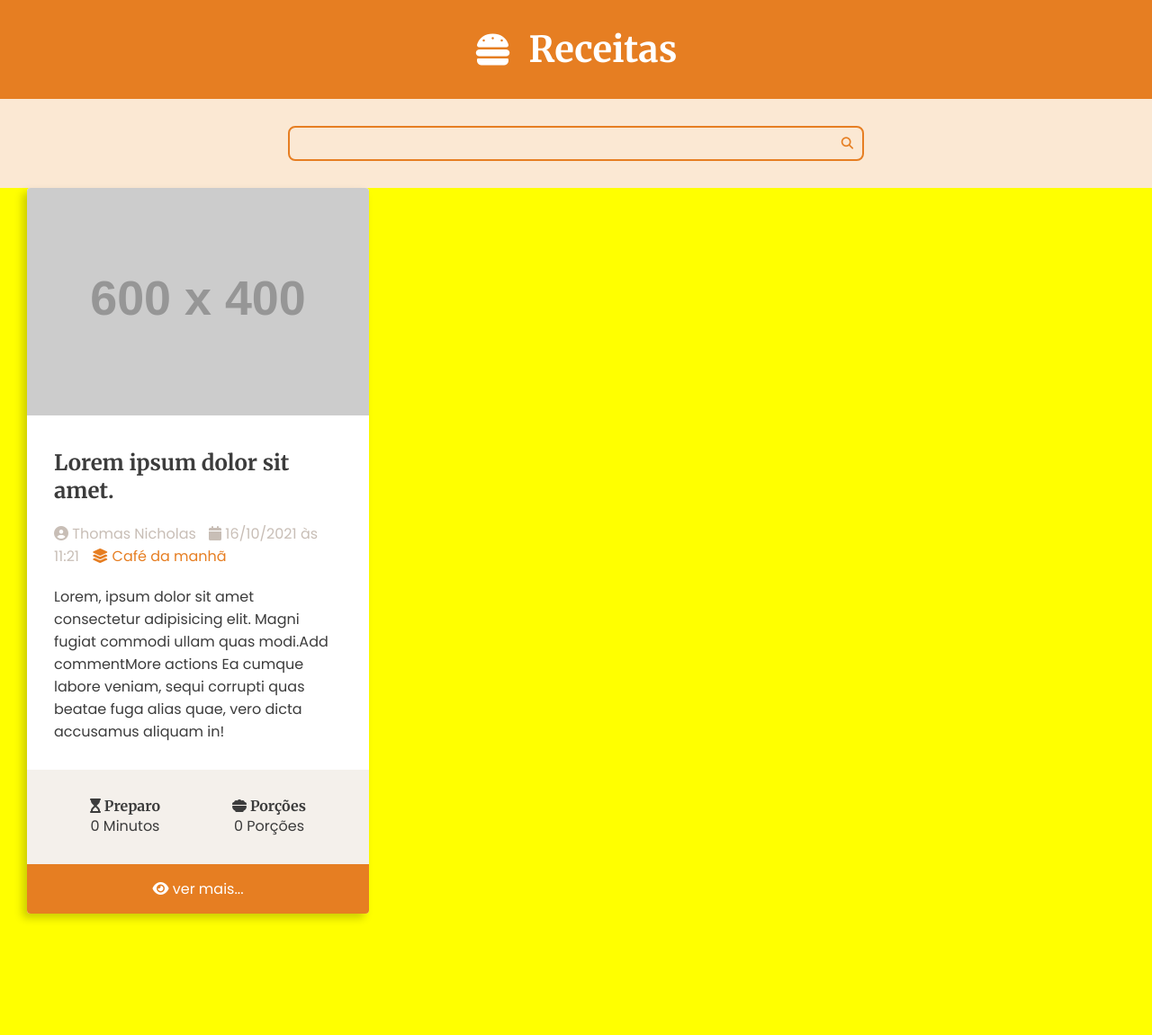
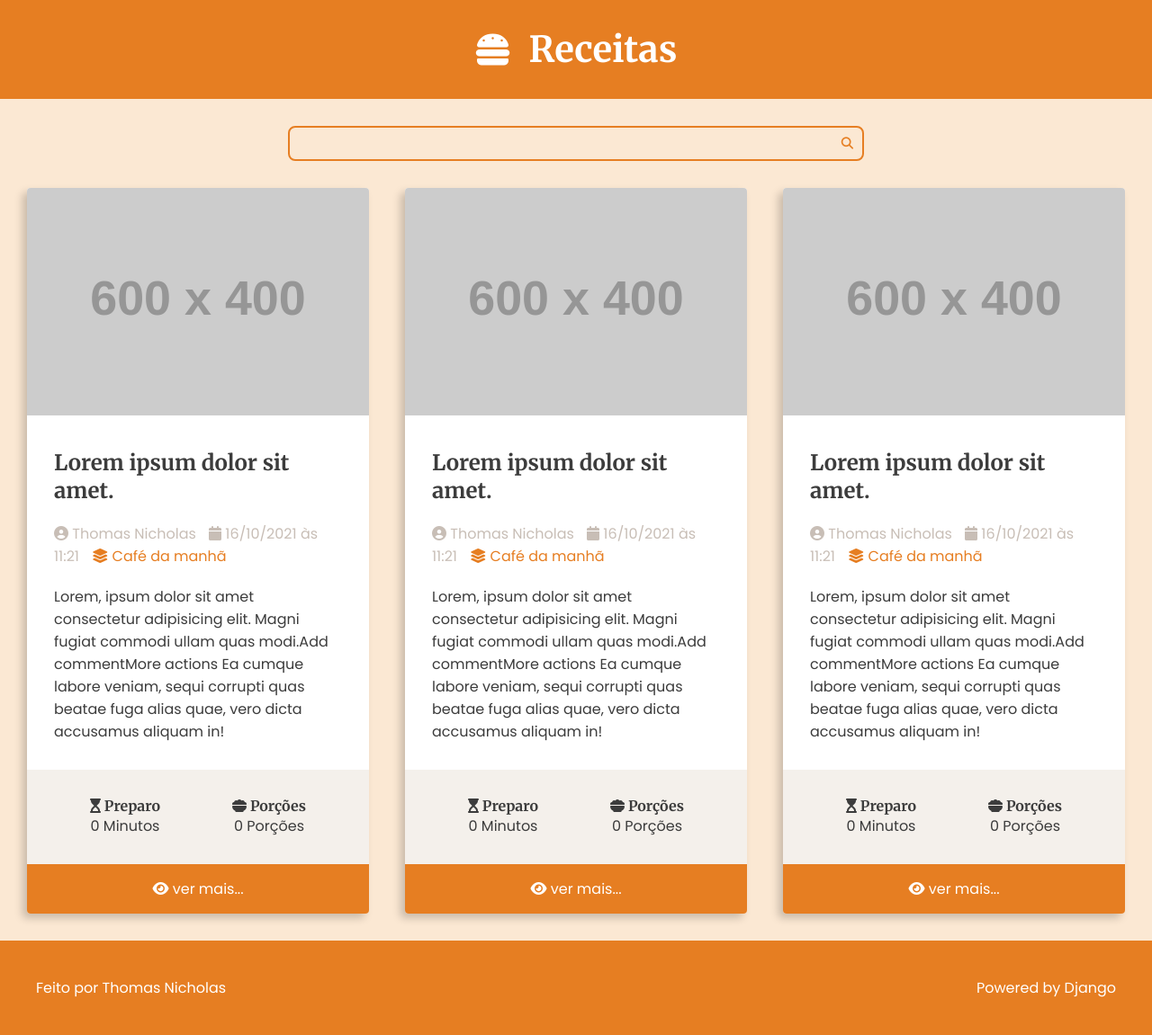
Before and after one commit to ThomasNicholas21/ProjetoReceitas, a Django app: page / in a window 1280 px wide. Shown: the whole page at 90% size. Before the commit the page ends 1024 px from the top, so only its background shows below. Run offline with Django 5.2, Linux system fonts and the light colour scheme; grey boxes labelled with a size stand in for pictures from a placeholder-image service; some libraries are stand-ins or nearby versions.

Commit message:
feat: ajustando templates e suas estilizações

```diff
--- a/recipes/templates/recipes/pages/home.html
+++ b/recipes/templates/recipes/pages/home.html
@@ -1,9 +1,17 @@
 {% include "recipes/partials/_head.html" %}
 
 <body>
+  <div class="page-wrapper">
     {% include "recipes/partials/_header.html" %}
     {% include "recipes/partials/_search.html" %}
-    {% include "recipes/partials/_main.html" %}
+    <main class="main-content-container">
+      <div class="main-content main-content-list container">
+        {% include "recipes/partials/_recipe.html" %}
+        {% include "recipes/partials/_recipe.html" %}
+        {% include "recipes/partials/_recipe.html" %}
+      </div>
+    </main>
+    {% include "recipes/partials/_footer.html" %}
+  </div>
 </body>
-
 </html>
--- /dev/null
+++ b/recipes/templates/recipes/partials/_footer.html
@@ -0,0 +1,9 @@
+<footer class="main-footer">
+  <div class="developer">
+    <a href="https://www.linkedin.com/in/thomaas-nicholas/" target="_blank" rel="noreferrer noopener">Feito por Thomas Nicholas</a>
+  </div>
+
+  <div class="powered">
+    <a href="https://www.djangoproject.com/" target="_blank" rel="noreferrer noopener">Powered by Django</a>
+  </div>
+</footer>
--- a/recipes/templates/recipes/partials/_head.html
+++ b/recipes/templates/recipes/partials/_head.html
@@ -123,6 +123,24 @@
             font-family: var(--font-headings);
         }
 
+        html,
+        body {
+            height: 100%;
+        }
+
+        .page-wrapper {
+            display: flex;
+            flex-direction: column;
+            min-height: 100vh;
+        }
+
+        .main-content-container {
+            flex: 1;
+            display: flex;
+            flex-direction: column;
+        }
+
+
         .container {
             max-width: 144rem;
             margin: 0 auto;
@@ -197,6 +215,7 @@
         /* content style */
         .main-content {
             padding-top: 0;
+            flex: 1;
         }
 
         .main-content-list {
@@ -205,7 +224,6 @@
             grid-template-columns: 1fr 1fr 1fr;
             gap: var(--spacing-gutter-large);
             width: 100%;
-            background-color: yellow;
         }
 
         .recipe {
@@ -223,6 +241,7 @@
 
         .recipe-list-item {
             max-width: 64rem;
+            height: min-content;
         }
 
         .recipe-list-item:hover {
@@ -291,6 +310,26 @@
         .recipe-footer a:hover {
             filter: brightness(1.2);
         }
+
+        /* footer style */
+        .main-footer {
+            display: flex;
+            align-items: center;
+            justify-content: space-between;
+            background: var(--color-primary);
+            color: var(--color-white);
+            padding: var(--spacing-gutter-large);
+        }
+
+        .main-footer a {
+            color: var(--color-white);
+            text-decoration: none;
+            transition: all 300ms ease-in-out;
+        }
+
+        .main-footer a:hover {
+            filter: brightness(.8);
+        }
     </style>
 
 </head>
--- /dev/null
+++ b/recipes/templates/recipes/partials/_recipe.html
@@ -0,0 +1,52 @@
+<div class="recipe recipe-list-item">
+    <div class="recipe-cover">
+        <img src="https://placehold.co/600x400?text=Hello\nWorld" alt="Temp">
+    </div>
+    <div class="recipe-title-container">
+        <h2 class="recipe-tile">Lorem ipsum dolor sit amet.</h2>
+    </div>
+    <div class="recipe-author">
+        <span class="recipe-author-item">
+            <i class="fa-solid fa-circle-user"></i>
+            Thomas Nicholas
+        </span>
+        <span class="recipe-author-item">
+            <i class="fa-solid fa-calendar"></i>
+            16/10/2021 às 11:21
+        </span>
+        <span class="recipe-author-item">
+            <a href="#">
+                <i class="fas fa-layer-group"></i>
+                <span>Café da manhã</span>
+            </a>
+        </span>
+    </div>
+
+    <div class="recipe-content">
+        <p>Lorem, ipsum dolor sit amet consectetur adipisicing elit. Magni fugiat commodi ullam quas
+            modi.Add commentMore actions
+            Ea cumque labore veniam, sequi corrupti quas beatae fuga alias quae, vero dicta accusamus
+            aliquam in!</p>
+    </div>
+    <div class="recipe-meta-container">
+        <div class="recipe-meta recipe-preparation">
+            <h3 class="recipe-meta-title"><i class="fa-solid fa-hourglass-start"></i> Preparo</h3>
+            <div class="recipe-meta-text">
+                0 Minutos
+            </div>
+        </div>
+        <div class="recipe-meta recipe-servings">
+            <h3 class="recipe-meta-title"><i class="fa-solid fa-bowl-food"></i> Porções</h3>
+            <div class="recipe-meta-text">
+                0 Porções
+            </div>
+        </div>
+    </div>
+
+    <footer class="recipe-footer">
+        <a class="recipe-read-more button button-dark button-full-width" href="#">
+            <i class="fas fa-eye"></i>
+            <span>ver mais...</span>
+        </a>
+    </footer>
+</div>
```
Also changed, not shown: recipes/templates/recipes/partials/_main.html (deleted, +0 -57 lines).
